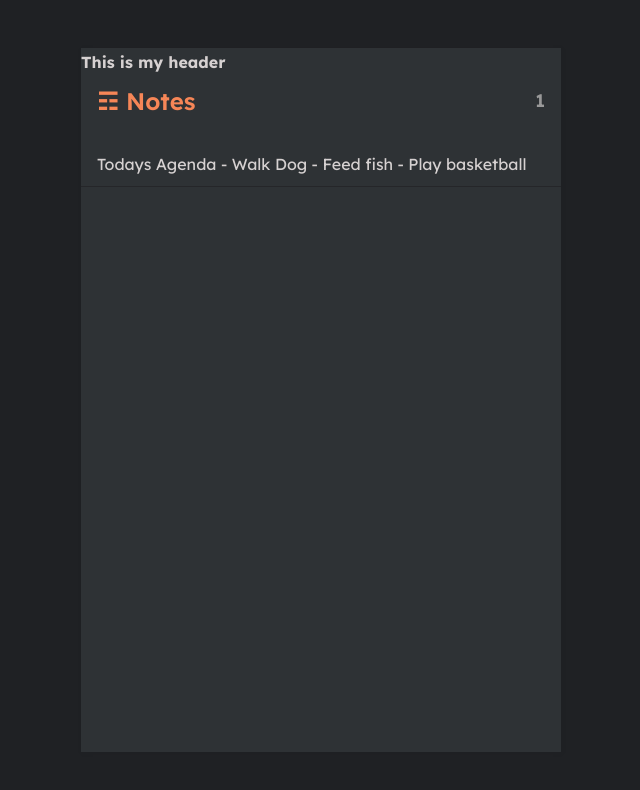
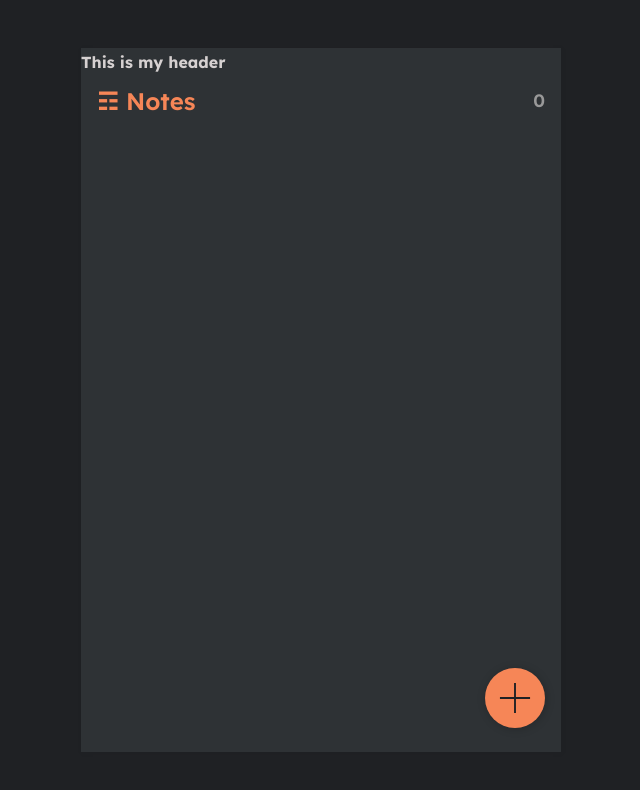
Before and after one commit to elmaroufa/react-notes_app, a React (Create React App) app: page / in a window 1280 px wide. Shown: the top 790 px of the page, without its empty margins (319-959 px from the left). Built offline with nearby package versions, Linux system fonts and the light colour scheme; data requests are answered from the project's data file.

Commit message:
add handleSubmit condition

```diff
--- a/db.json
+++ b/db.json
@@ -1,9 +1,3 @@
 {
-  "notes": [
-    {
-      "id": 1,
-      "body": "Todays Agenda\n\n- Walk Dog\n- Feed fish\n- Play basketball\n",
-      "updated": "2022-10-22T10:14:41.741Z"
-    }
-  ]
+  "notes": []
 }
--- /dev/null
+++ b/src/components/AddButton.js
@@ -0,0 +1,12 @@
+//rafc
+import React from 'react';
+import { Link } from "react-router-dom";
+import { ReactComponent as AddIcon } from '../assets/add.svg';
+
+export const AddButton = () => {
+  return (
+    <Link to="/note/new" className="floating-button">
+        <AddIcon />
+    </Link>
+  )
+}
--- a/src/pages/Notepage.js
+++ b/src/pages/Notepage.js
@@ -13,7 +13,9 @@
   useEffect(()=> {
     getNote()
   },[noteId])
+
   let getNote = async() => {
+    if (noteId === 'new') return
     let response = await fetch(`http://localhost:8000/notes/${noteId}`)
     let data = await response.json()
     setNote(data)
@@ -27,6 +29,17 @@
      body: JSON.stringify({ ...note, 'updated': new Date()})
     });
   }
+
+  let createteNote = async() => {
+    await fetch('http://localhost:8000/notes/',{
+     method: 'POST',
+     headers: {
+       'Content-Type' : 'application/json'
+     },
+     body: JSON.stringify({ ...note, 'updated': new Date()})
+    });
+  }
+
   let deleteNote = async() => {
     await fetch(`http://localhost:8000/notes/${noteId}`,{
      method: 'DELETE',
@@ -45,6 +58,9 @@
     } else if (noteId === 'new'){
       updateNote()
     }
+    else if(noteId === 'new' && note !== null) {
+        createteNote()
+    }
     history('/', {replace:true})
   }
   return (
@@ -55,7 +71,10 @@
          <ArrowLeft onClick={handleSubmit}/>
         </Link>
         </h3>
-        <button onClick={deleteNote}>DELETE</button>
+        {noteId !== 'new' ? (
+          <button onClick={deleteNote}>DELETE</button>
+        ) : (<button onClick={handleSubmit}>DONE</button>) }
+
       </div>
      <textarea onChange={(e)=> setNote({...note ,'body': e.target.value})} value={note?.body}>
 
--- a/src/pages/NotesListPage.js
+++ b/src/pages/NotesListPage.js
@@ -1,6 +1,7 @@
 import React, { useState, useEffect } from 'react';
 //import notes from '../assets/data';
 import ListItem from '../components/ListItem';
+import { AddButton } from '../components/AddButton';
 
 const NotesListPage = () => {
 
@@ -8,6 +9,7 @@
   useEffect(()=> {
       getNotes()
   }, []);
+
     let getNotes = async() => {
     let response = await fetch('http://localhost:8000/notes/');
     let data = await response.json();
@@ -26,6 +28,7 @@
         ))
         }
       </div>
+      <AddButton />
     </div>
   )
 }
```
Also changed, not shown: src/assets/add.svg (added).
